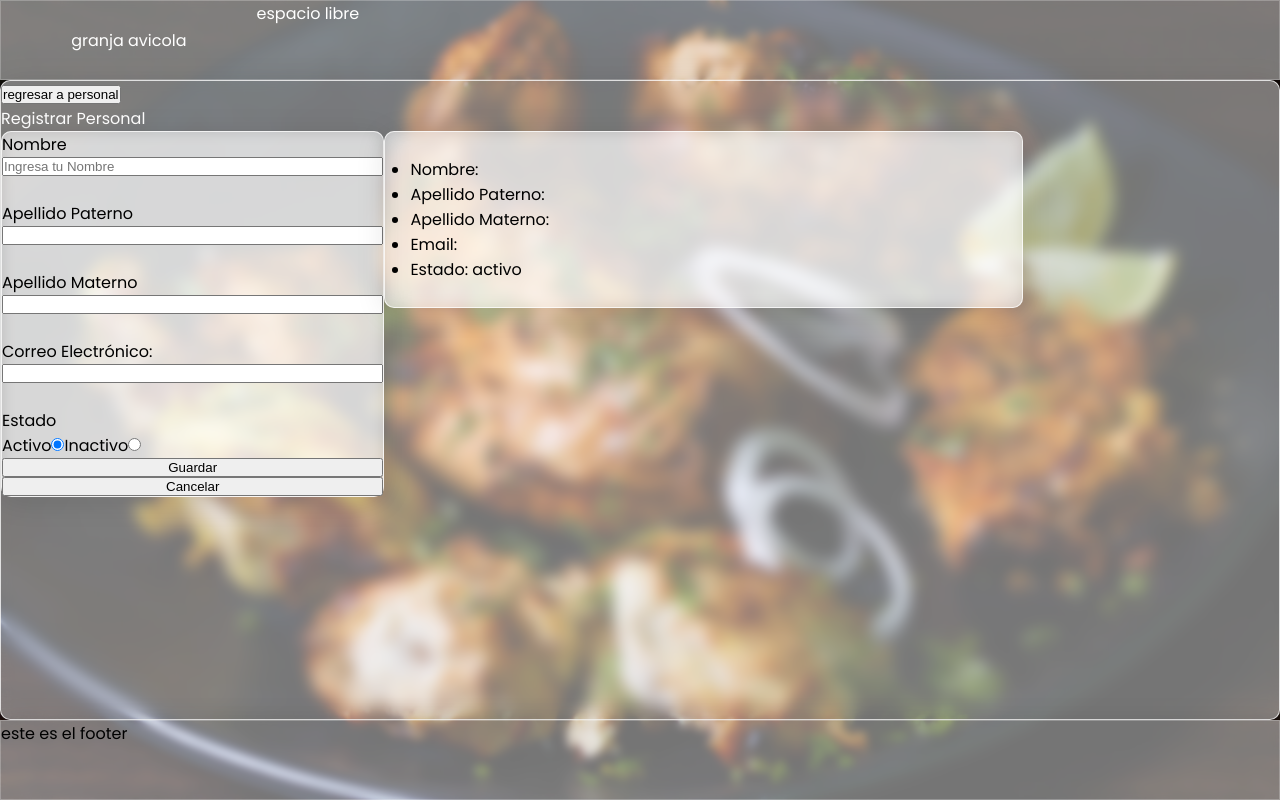
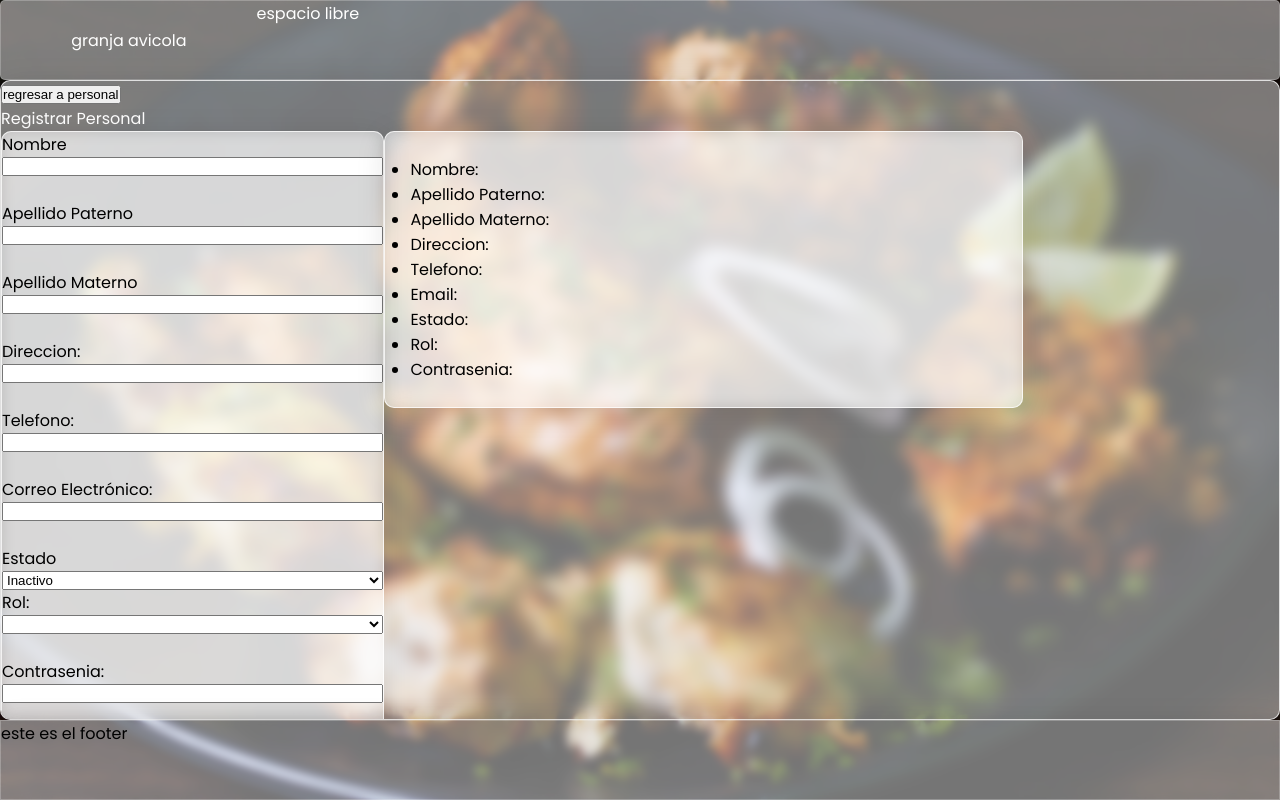
Before and after one commit to gonzalotag/avicolas, a React (Vite) app in the folder frontend/: page /registros in a window 1280 px wide. Built offline with nearby package versions, Linux system fonts and the light colour scheme.

Commit message:
se puede mostrar los datos preguardado solo falta por de cambiar en tiempo real estado y rol

```diff
--- a/frontend/src/assets/css/navBar.css
+++ b/frontend/src/assets/css/navBar.css
@@ -2,9 +2,8 @@
     height: 10%;
     color: white;
     display: flex;
-    /* From https://css.glass */
 background: rgba(255, 255, 255, 0.46);
-/* border-radius: 16px; */
+border-radius: 5px;
 box-shadow: 0 4px 30px rgba(0, 0, 0, 0.1);
 backdrop-filter: blur(4.2px);
 -webkit-backdrop-filter: blur(4.2px);
--- a/frontend/src/assets/css/registroPersonal.css
+++ b/frontend/src/assets/css/registroPersonal.css
@@ -51,6 +51,12 @@
     backdrop-filter: blur(7.7px);
     -webkit-backdrop-filter: blur(7.7px);
     border: 1px solid rgba(255, 255, 255, 0.767);
+}
+.registroNuevoPers button{
+    margin-top: 5px;
+}
+.registroNuevoPers label{
+    display:flex ;
 }
 /* .registroForm{
     display: block;
--- a/frontend/src/components/RegistroPersonal.jsx
+++ b/frontend/src/components/RegistroPersonal.jsx
@@ -15,39 +15,68 @@ function RegistroPersonal(){
           nombre: '',
           apellido_paterno: '',
           apellido_materno: '',
+          direccion:'',
+          telefono:'',
           email: '',
-          estado: 'activo',
-        //   estado2: 'activo',
+        //   estado: '',
+          contrasenia:'',
         });
 
         const [datosMostrados, setDatosMostrados] = useState([]);
+        const [selectEstado,setSelectEstado]=useState('inactivo')
 
         const handleChange = (e) => {
-          const { id, value, name, type, checked } = e.target;
-          const newValue = type === 'radio' ? (checked ? value : '') : value;
-          setFormData({
-            ...formData,
-            [id || name]: newValue,
-          });
+            const { id, value, name} = e.target;
+            // const newValue = type === 'radio' ? (checked ? value : '') : value;
+            setFormData({
+              ...formData,
+              [id || name]: value,
+              estado: selectEstado,
+            });
         };
-
+        const handleEstadoChange=(estado)=>{
+            setSelectEstado(estado);
+        }
         const handleCancelar = () => {
           // Restaurar el estado del formulario
           setFormData({
             nombre: '',
             apellido_paterno: '',
             apellido_materno: '',
+            direccion:'',
+            telefono:'',
             email: '',
-            estado: 'activo',
-            // estado: 'activo',
+            // estado: '',
+            contrasenia:'',
           });
         };
+        //funcion para controlar numeros de
+        // function validarTelefono(phoneNum){
+        //     var regex=/^[0-9]{10}$/;
+        //    return regex.test(phoneNum);
+        //  }
+        // funcion isNumber para poder ingresar numeros en un input q pide solo texto
+        function isNumber(evt){
+           evt = (evt) ? evt : window.event;
+           //cambiar evt = (evt) ? evt : window.event; a uno mas actual
+           var charCode = (evt.which) ? evt.which : evt.keyCode;
+           if ((charCode > 31 && (charCode < 48 || charCode > 57)) && charCode !==
+           46 ) {
+             return false;
+           }
+           return true;
+         }
+
 
         const handleSubmit = (e) => {
           e.preventDefault();
+          const dataToAdd = {
+            ...formData,
+            estado:selectEstado,
 
+          };
           // Almacenar los datos en el estado de datos mostrados
-          setDatosMostrados([...datosMostrados, formData]);
+          setDatosMostrados([...datosMostrados, dataToAdd]);
 
           // Restaurar el estado del formulario
           handleCancelar();
@@ -70,7 +99,7 @@ function RegistroPersonal(){
                   type="text"
                   id="nombre"
                   name="nombre"
-                  placeholder="Ingresa tu Nombre"
+
                   value={formData.nombre}
                   onChange={handleChange}
                 />
@@ -95,6 +124,29 @@ function RegistroPersonal(){
                   required
                 />
                 <br />
+                <label htmlFor="direccion">Direccion:</label>
+                <input
+                type="text"
+                id="direccion"
+                name="direccion"
+                value={formData.direccion}
+                onChange={handleChange}
+                required/>
+                <br />
+                <label htmlFor="telefono">Telefono:</label>
+                <input
+                type="tel"
+                id="telefono"
+                name="telefono"
+                pattern="[0-9]{7,10}"
+                value={formData.telefono}
+                maxLength='10'
+                minLength='7'
+                onClick = {isNumber}
+                // onBlur= {validarTelefono}
+                onChange={handleChange}
+                required/>
+                <br />
                 <label htmlFor="email">Correo Electrónico:</label>
                 <input
                   type="email"
@@ -104,18 +156,25 @@ function RegistroPersonal(){
                   required
                 />
                 <br />
-                <div>
-                  Estado
-                  <div>
-                    <label htmlFor="activo">
+                <label htmlFor="estado">Estado</label>
+                <select
+                id="estado"
+                name="estado"
+                value={selectEstado}
+                onChange={(e)=> handleEstadoChange(e.target.value)} required>
+                    <option value="activo">Activo</option>
+                    <option value="inactivo">Inactivo</option>
+                </select>
+                    {/* <label htmlFor="activo">
                       Activo
                       <input
                         type="radio"
                         name="estado"
                         id="activo"
                         value="activo"
-                        onChange={handleChange}
-                        checked={formData.estado === 'activo'}
+                        onChange={()=>handleEstadoChange('activo')}
+                        checked={selectEstado === 'activo'}
+                        required
                       />
                     </label>
                     <label htmlFor="inactivo">
@@ -125,12 +184,35 @@ function RegistroPersonal(){
                         name="estado"
                         id="inactivo"
                         value="inactivo"
-                        onChange={handleChange}
-                        checked={formData.estado === 'inactivo'}
+                        onChange={()=>handleEstadoChange('inactivo')}
+                        checked={selectEstado ==='inactivo'}
+                        required
                       />
-                    </label>
-                  </div>
-                </div>
+                    </label> */}
+                    <label htmlFor="rol">Rol:</label>
+                        {/* <select name="" id="rolSelect">
+                            {roles && roles.map(role => (
+                                <option key={role._id}>{role.name}</option>
+                            ))}
+                          </select> */}
+                            <select name="" id="">
+                            <option value=""></option>
+                            <option value="administrador">Administrador</option>
+                            <option value="proveedor" >Proveedor</option>
+                            <option value="cliente" >Cliente</option>
+                            <option value="empleado">Empleado</option>
+                            </select>
+                    <br />
+                    <label htmlFor="contrasenia">Contrasenia:</label>
+                    <input
+                    type="contrasenia"
+                    name="contrasenia"
+                    id="contrasenia"
+                    value={formData.contrasenia}
+                    onChange={handleChange}
+
+                    />
+                    <br />
                 <button type="submit" onSubmit={handleSubmit} >
                     Guardar
                 </button>
@@ -145,8 +227,12 @@ function RegistroPersonal(){
                 <li>Apellido Paterno: {formData.apellido_paterno}</li>
                 {/* <li>Apellido Materno: {formData.apellidoMat}</li> */}
                 <li>Apellido Materno: {formData.apellido_materno}</li>
+                <li>Direccion: {formData.direccion}</li>
+                <li>Telefono: {formData.telefono}</li>
                 <li>Email: {formData.email}</li>
                 <li>Estado: {formData.estado}</li>
+                <li>Rol: {formData.rol}</li>
+                <li>Contrasenia: {formData.contrasenia}</li>
                 </ul>
             </div>
             </form>
@@ -160,8 +246,12 @@ function RegistroPersonal(){
                       <th>Nombre</th>
                       <th>Apellido Paterno</th>
                       <th>Apellido Materno</th>
+                      <th>Direccion</th>
+                      <th>Telefono</th>
                       <th>Correo Electrónico</th>
                       <th>Estado</th>
+                      <th>Rol</th>
+                      <th>Contrasenia</th>
                     </tr>
                   </thead>
                   <tbody>
@@ -170,8 +260,12 @@ function RegistroPersonal(){
                         <td>{dato.nombre}</td>
                         <td>{dato.apellido_paterno}</td>
                         <td>{dato.apellido_materno}</td>
+                        <td>{dato.direccion}</td>
+                        <td>{dato.telefono}</td>
                         <td>{dato.email}</td>
                         <td>{dato.estado}</td>
+                        <td>{dato.rol}</td>
+                        <td>{dato.contrasenia}</td>
                       </tr>
 
                     ))}
--- a/frontend/src/components/TablaPersonal.jsx
+++ b/frontend/src/components/TablaPersonal.jsx
@@ -53,7 +53,6 @@ function TablaPersonal(props){
         }
     });
 
-
     // funcion que elimina una fila de la tabla perfil en la base de datos
     const deleteRow = async (id) => {
         try {
@@ -69,7 +68,6 @@ function TablaPersonal(props){
     const handleEliminar = (id) =>{
       const newData = dataPer.filter((data)=> data.id !==id);
       setDataPer(newData);
-
     };
     // const {espacioReg ,setEspacioReg} =useState(<RegistroPersonal/>);
 
@@ -122,8 +120,7 @@ function TablaPersonal(props){
                         <td>{data.email}</td>
                         <td>{data.id_rol}</td>
                         <td>
-                        {/* <Link to= "/editar">editar</Link> */}
-                        {/* <button onClick={() => deleteRegistros()}>Eliminar</button> */}
+                        <button onClick={() => deleteRegistros()}>Eliminar</button>
                         {/* el button al interior de link nos redirecciona a registros  */}
                         <Link to="/editar" onClick={(e)=>{e.preventDefault(); navigate('/editar')}}>
                             <button>pasar a editar</button>
```
Also changed, not shown: frontend/src/components/Validator.jsx (+20 -20 lines).
